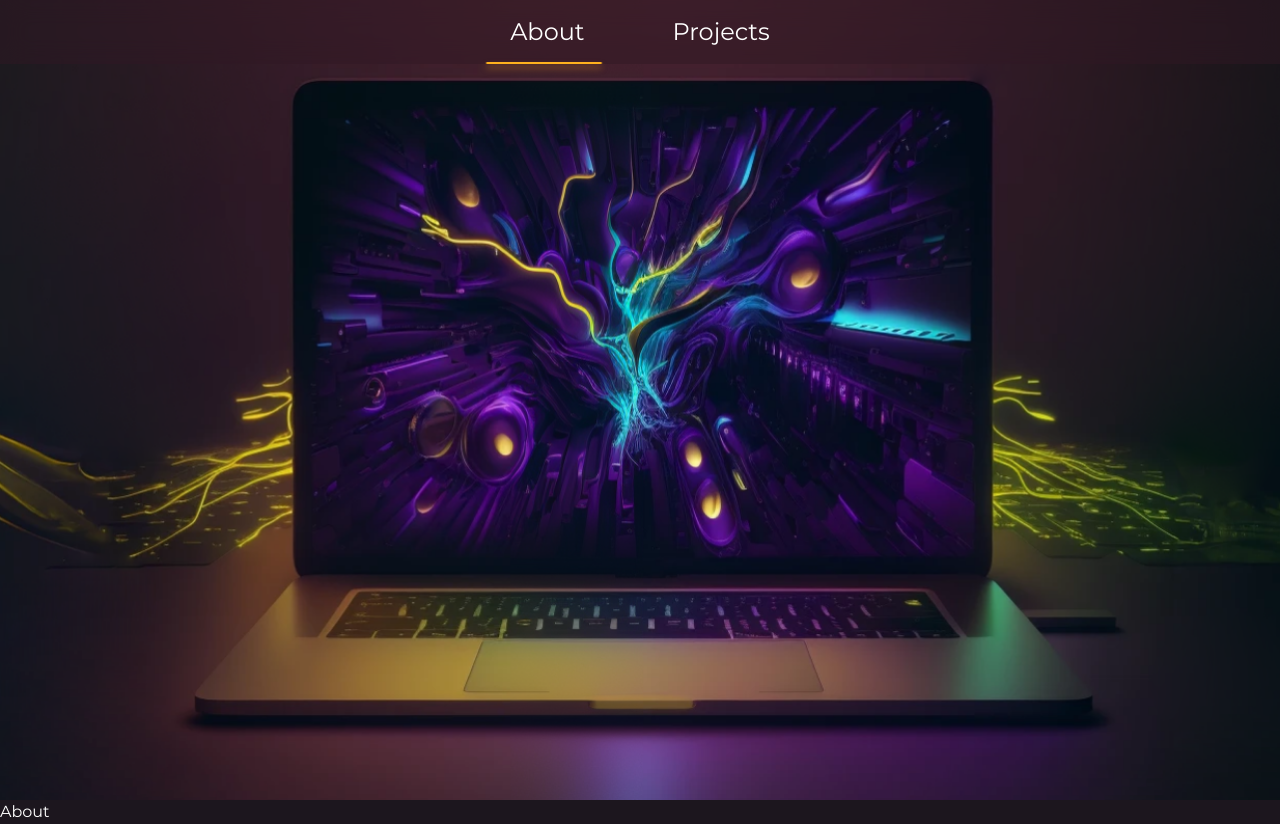
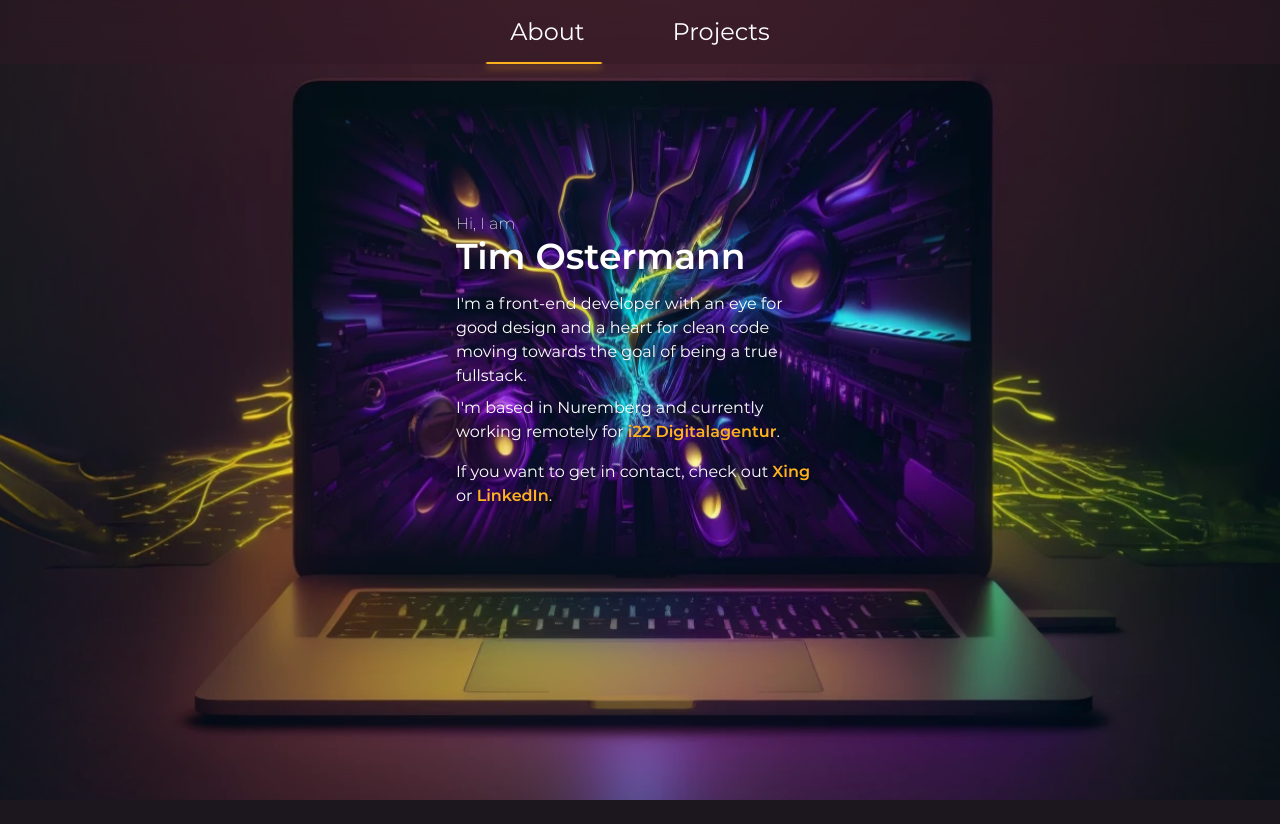
Before and after one commit to timostermann/portfolio, a SvelteKit app: page / in a window 1280 px wide. After the commit the page ends 800 px from the top, so only its background shows below. Built offline with nearby package versions, Linux system fonts and the light colour scheme.

Commit message:
feat: add about stage content

```diff
--- a/src/routes/+page.svelte
+++ b/src/routes/+page.svelte
@@ -1,12 +1,48 @@
 <script lang="ts">
 	import stage from "assets/stage.png";
 	import stageLg from "assets/stage-lg.png";
-	import stageXl from "assets/stage-xl.png";
+	import stageXl from "assets/stage-xl.png"; // TODO: center xl image
 </script>
 
-<picture>
-	<source srcset={stageXl} media="(min-width: 1500px)" />
-	<source srcset={stageLg} media="(min-width: 1100px)" />
-	<img src={stage} alt="Laptop on a desk" class="h-screen w-full object-cover " />
-</picture>
-<h1>About</h1>
+<div class="relative">
+	<picture>
+		<source srcset={stageXl} media="(min-width: 1500px)" />
+		<source srcset={stageLg} media="(min-width: 1100px)" />
+		<img src={stage} alt="Laptop on a desk" class="h-screen w-full object-cover " />
+	</picture>
+	<div class="absolute inset-0 z-[2] flex items-center justify-center">
+		<div class="flex w-full -translate-y-10 flex-col px-4 drop-shadow-md xs:w-[400px]">
+			<p class="font-extralight">Hi, I am</p>
+			<h1 class="mb-4 text-4xl font-semibold">Tim Ostermann</h1>
+			<p>
+				<span class="inline-block pb-2"
+					>I'm a front-end developer with an eye for good design and a heart for clean code moving
+					towards the goal of being a true fullstack.</span
+				>
+				<span class="inline-block pb-4"
+					>I'm based in Nuremberg and currently working remotely for
+					<a
+						class="font-semibold text-amber-500 transition-colors hover:text-amber-600"
+						href="https://i22.de"
+						target="_blank"
+						rel="noreferrer">i22 Digitalagentur</a
+					>.</span
+				>
+				If you want to get in contact, check out
+				<a
+					class="font-semibold text-amber-500 transition-colors hover:text-amber-600"
+					href="https://www.xing.com/profile/Tim_Ostermann13/cv"
+					target="_blank"
+					rel="noreferrer">Xing</a
+				>
+				or
+				<a
+					class="font-semibold text-amber-500 transition-colors hover:text-amber-600"
+					href="https://www.linkedin.com/in/tim-ostermann-b52a501a1/"
+					target="_blank"
+					rel="noreferrer">LinkedIn</a
+				>.
+			</p>
+		</div>
+	</div>
+</div>
```
